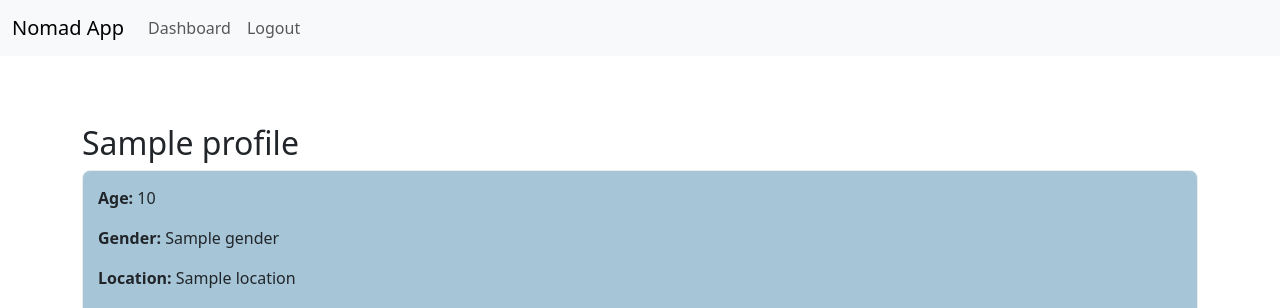
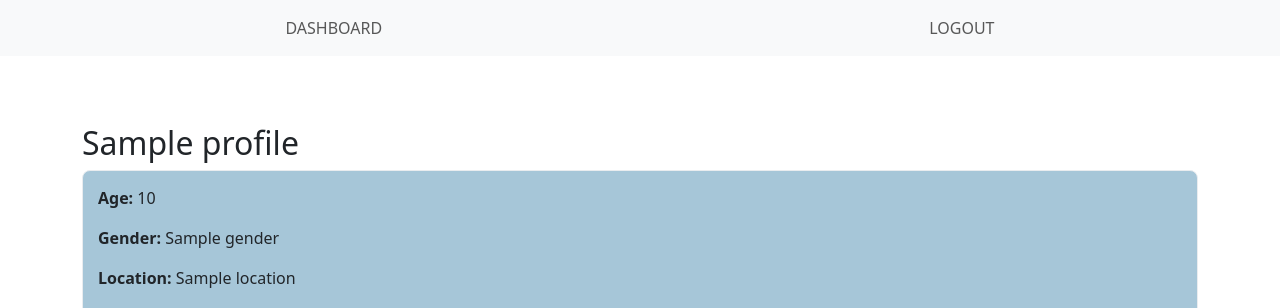
Before and after one commit to abssharma/nomad, a Flask app: template frontend/templates/profile_detail.html in a window 1280 px wide. Shown: the top 308 px of the page. Run offline with Flask 2, Linux system fonts and the light colour scheme; the template is opened without the code that fills it: most values are stand-ins (such as "Sample title", 1, 10 or a date in 2020).

Commit message:
Update profile_detail.html

```diff
--- a/frontend/templates/profile_detail.html
+++ b/frontend/templates/profile_detail.html
@@ -19,11 +19,11 @@
 <body>
   <nav class="navbar navbar-expand-lg navbar-light bg-light">
       <div class="container-fluid">
-          <a class="navbar-brand" href="/">Nomad App</a>
-          <div class="collapse navbar-collapse">
-              <ul class="navbar-nav me-auto">
-                  <li class="nav-item"><a class="nav-link" href="/dashboard">Dashboard</a></li>
-                  <li class="nav-item"><a class="nav-link" href="#" id="logoutLink">Logout</a></li>
+
+          <div class="collapse navbar-collapse" id="navbarNav">
+              <ul class="navbar-nav w-100 justify-content-around">
+                  <li class="nav-item"><a class="nav-link" href="/dashboard">DASHBOARD</a></li>
+                  <li class="nav-item"><a class="nav-link" href="#" id="logoutLink">LOGOUT</a></li>
               </ul>
           </div>
       </div>
```
